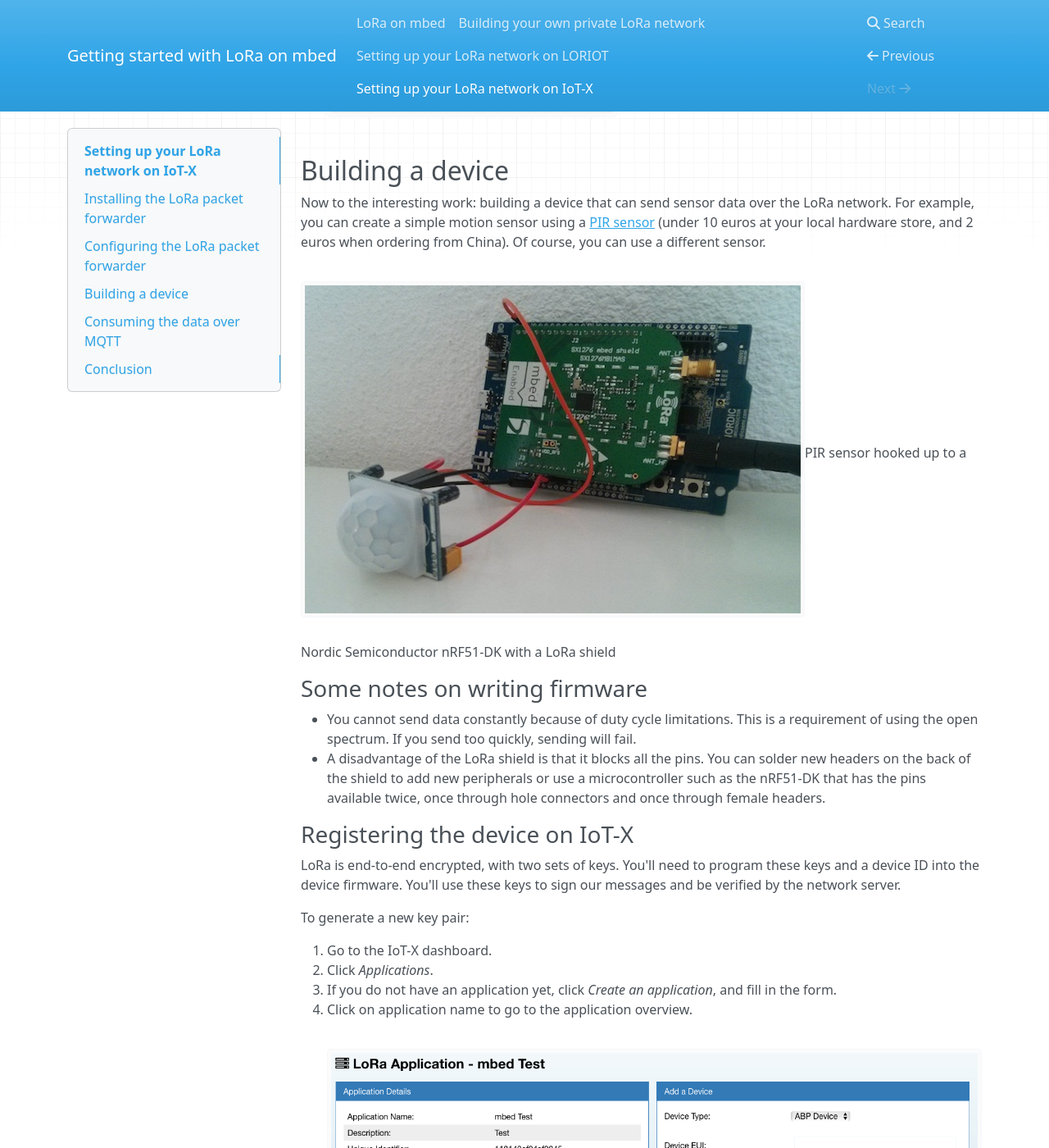
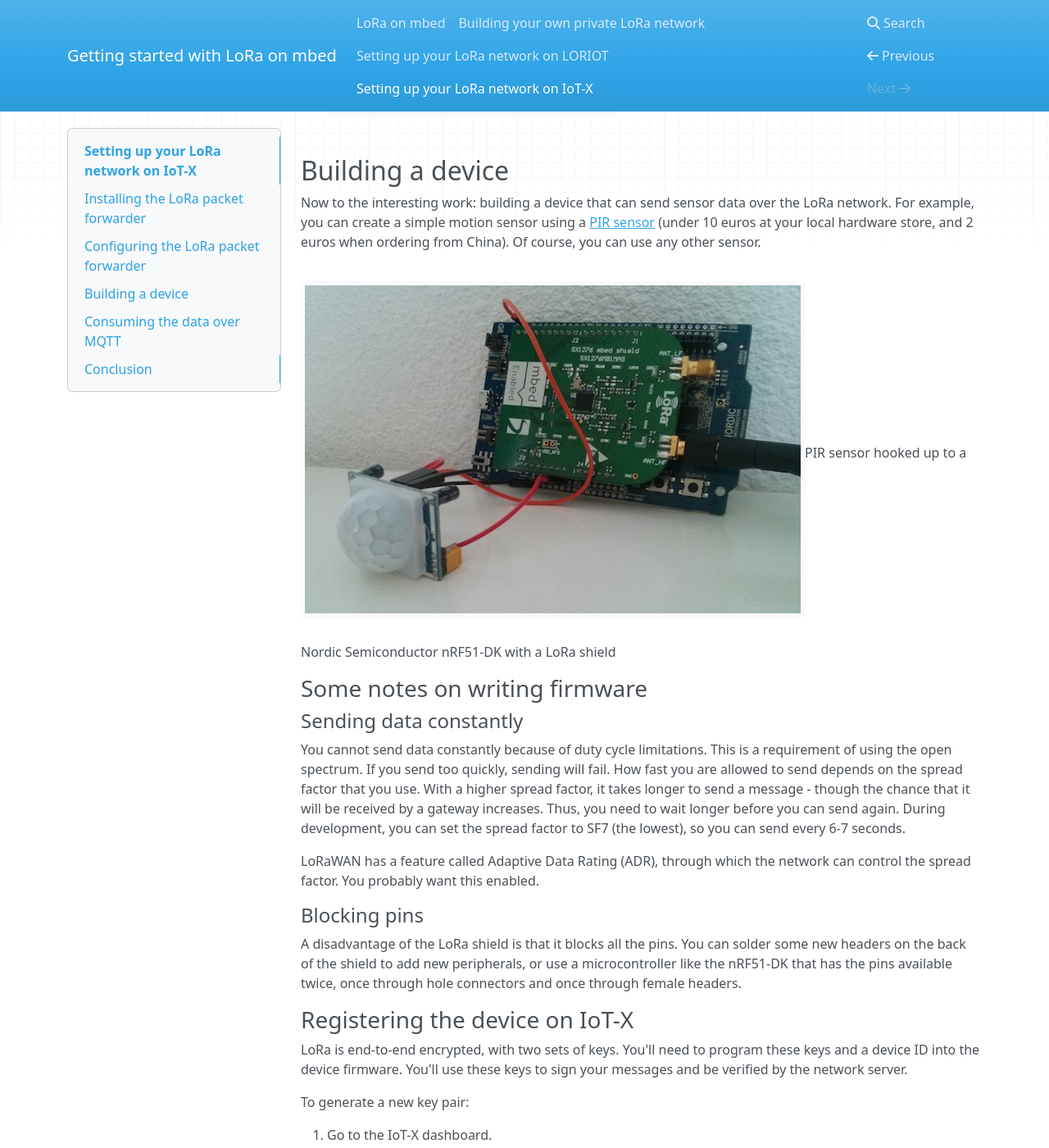
Before and after one commit to ARMmbed/lora-docs, an MkDocs documentation site: the page built from docs/iotx.md, in a window 1280 px wide and 1400 px high, scrolled down 2454 px. Shown: the whole window at 82% size. Built offline with MkDocs 1.6.1, drawn with Linux system fonts in a browser that asks for light colours; nearby versions of some CDN libraries; old or Windows-style settings are respelled for this version of MkDocs.

Commit message:
Small edit round after feedback from Amanda

```diff
--- a/docs/iotx.md
+++ b/docs/iotx.md
@@ -48,18 +48,25 @@
 
 ## Building a device
 
-Now to the interesting work: building a device that can send sensor data over the LoRa network. For example, you can create a simple motion sensor using a [PIR sensor](https://www.adafruit.com/products/189) (under 10 euros at your local hardware store, and 2 euros when ordering from China). Of course, you can use a different sensor.
+Now to the interesting work: building a device that can send sensor data over the LoRa network. For example, you can create a simple motion sensor using a [PIR sensor](https://www.adafruit.com/products/189) (under 10 euros at your local hardware store, and 2 euros when ordering from China). Of course, you can use any other sensor.
 
 <span class="images">![nRF51-DK, LoRa shield and a PIR sensor!](assets/lora6.jpg)<span>PIR sensor hooked up to a Nordic Semiconductor nRF51-DK with a LoRa shield</span></span>
 
 ### Some notes on writing firmware
 
-- You cannot send data constantly because of duty cycle limitations. This is a requirement of using the open spectrum. If you send too quickly, sending will fail.
-- A disadvantage of the LoRa shield is that it blocks all the pins. You can solder new headers on the back of the shield to add new peripherals or use a microcontroller such as the nRF51-DK that has the pins available twice, once through hole connectors and once through female headers.
+#### Sending data constantly
+
+You cannot send data constantly because of duty cycle limitations. This is a requirement of using the open spectrum. If you send too quickly, sending will fail. How fast you are allowed to send depends on the spread factor that you use. With a higher spread factor, it takes longer to send a message - though the chance that it will be received by a gateway increases. Thus, you need to wait longer before you can send again. During development, you can set the spread factor to SF7 (the lowest), so you can send every 6-7 seconds.
+
+LoRaWAN has a feature called Adaptive Data Rating (ADR), through which the network can control the spread factor. You probably want this enabled.
+
+#### Blocking pins
+
+A disadvantage of the LoRa shield is that it blocks all the pins. You can solder some new headers on the back of the shield to add new peripherals, or use a microcontroller like the nRF51-DK that has the pins available twice, once through hole connectors and once through female headers.
 
 ### Registering the device on IoT-X
 
-LoRa is end-to-end encrypted, with two sets of keys. You'll need to program these keys and a device ID into the device firmware. You'll use these keys to sign our messages and be verified by the network server.
+LoRa is end-to-end encrypted, with two sets of keys. You'll need to program these keys and a device ID into the device firmware. You'll use these keys to sign your messages and be verified by the network server.
 
 To generate a new key pair:
 
@@ -189,7 +196,7 @@
 
 When compilation succeeds, a file is downloaded.
 
-Plug your development board into the computer (over micro-USB) to mount it as a USB mass storage device. In most cases, you don't need a driver, but you can find drivers [here](https://developer.mbed.org/handbook/Windows-serial-configuration) just in case.
+Plug your development board into the computer (over micro-USB) to mount it as a USB mass storage device. In most cases, you don't need a driver, but you can find drivers [here](https://docs.mbed.com/docs/debugging-on-mbed/en/latest/Debugging/printf/) just in case.
 
 Once the device mounts, drag the compiled file onto the board. This causes the device to boot up. You can then see messages coming in to the IoT-X application page:
 
@@ -319,7 +326,7 @@
 
 When compilation succeeds, a file is downloaded.
 
-Plug your development board into the computer (over micro-USB) to mount it as a USB mass storage device. In most cases, you don't need a driver, but you can find drivers [here](https://developer.mbed.org/handbook/Windows-serial-configuration) just in case.
+Plug your development board into the computer (over micro-USB) to mount it as a USB mass storage device. In most cases, you don't need a driver, but you can find drivers [here](https://docs.mbed.com/docs/debugging-on-mbed/en/latest/Debugging/printf/) just in case.
 
 Once the device mounts, drag the compiled file onto the board. This causes the device to boot up. You can then see messages coming in to the IoT-X application page:
 
```
Also changed, not shown: docs/intro-to-lora.md (+9 -9 lines), docs/loriot.md (+5 -5 lines).
